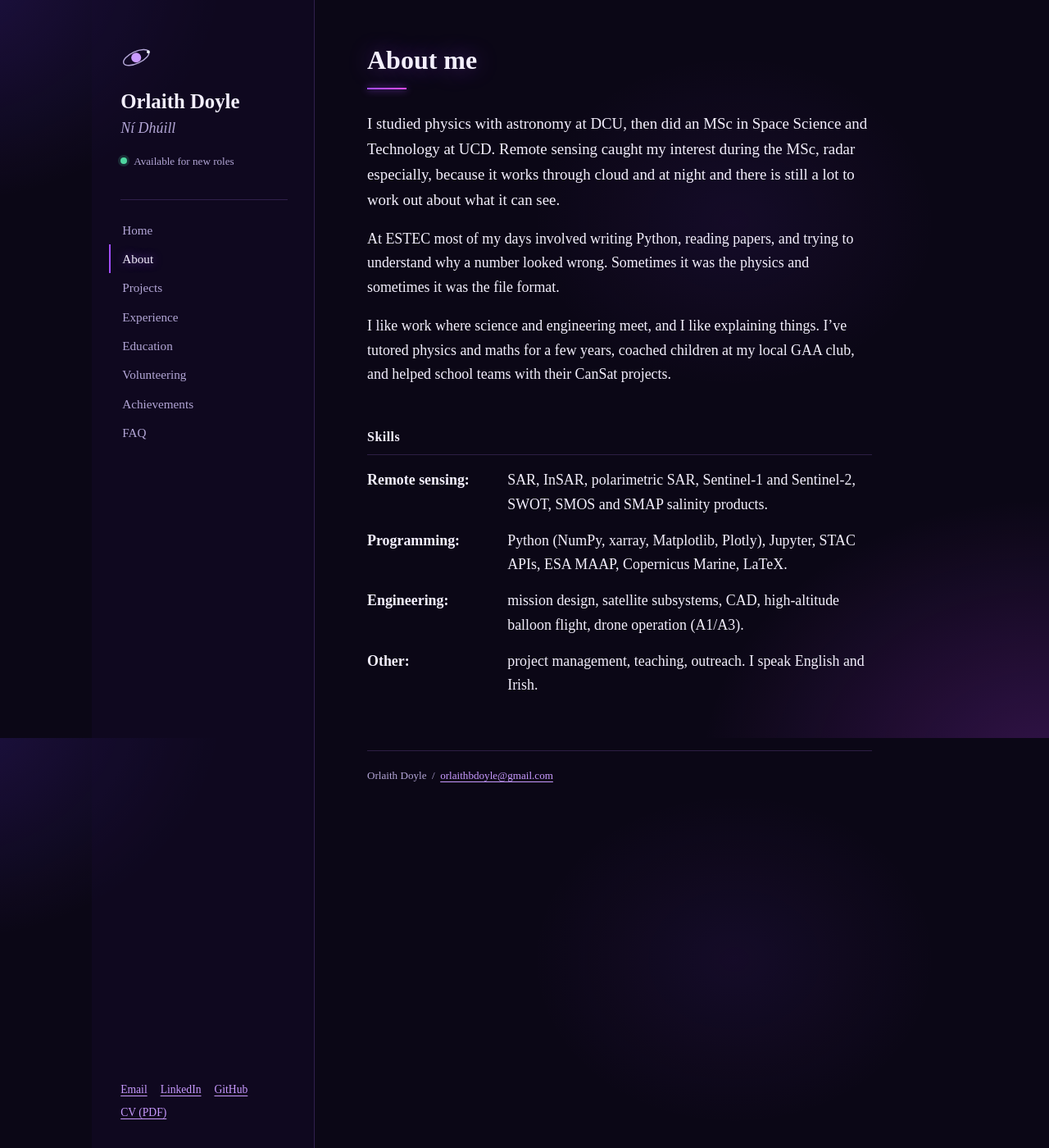
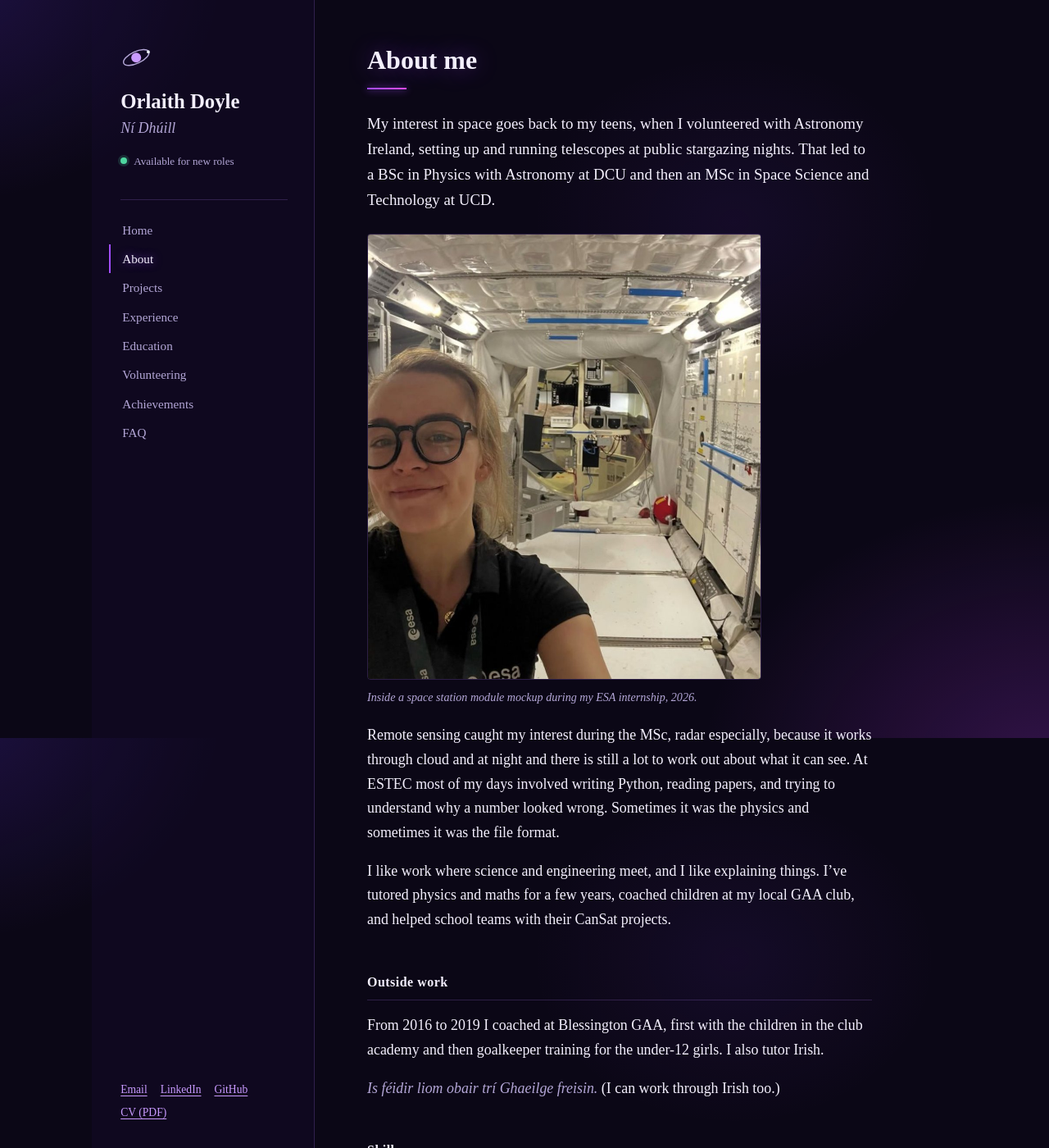
Before and after one commit to orlaithdoyle/orlaithdoyle.github.io, a Jekyll site: the page built from about.md, in a window 1280 px wide and 1400 px high. Shown: the whole window at 82% size. Built offline with Jekyll 4.4.1, drawn with Linux system fonts in a browser that asks for light colours.

Commit message:
Add my photo (home and About), how I got into space, outside work, and a line in Irish

```diff
--- a/about.md
+++ b/about.md
@@ -4,11 +4,20 @@ title: About
 
 # About me
 
-I studied physics with astronomy at DCU, then did an MSc in Space Science and Technology at UCD. Remote sensing caught my interest during the MSc, radar especially, because it works through cloud and at night and there is still a lot to work out about what it can see.
+My interest in space goes back to my teens, when I volunteered with Astronomy Ireland, setting up and running telescopes at public stargazing nights. That led to a BSc in Physics with Astronomy at DCU and then an MSc in Space Science and Technology at UCD.
 
-At ESTEC most of my days involved writing Python, reading papers, and trying to understand why a number looked wrong. Sometimes it was the physics and sometimes it was the file format.
+![Orlaith in a space station module mockup, wearing an ESA top and lanyard](photos/esa-module.jpg)
+*Inside a space station module mockup during my ESA internship, 2026.*
+
+Remote sensing caught my interest during the MSc, radar especially, because it works through cloud and at night and there is still a lot to work out about what it can see. At ESTEC most of my days involved writing Python, reading papers, and trying to understand why a number looked wrong. Sometimes it was the physics and sometimes it was the file format.
 
 I like work where science and engineering meet, and I like explaining things. I've tutored physics and maths for a few years, coached children at my local GAA club, and helped school teams with their CanSat projects.
+
+## Outside work
+
+From 2016 to 2019 I coached at Blessington GAA, first with the children in the club academy and then goalkeeper training for the under-12 girls. I also tutor Irish.
+
+*Is féidir liom obair trí Ghaeilge freisin.* (I can work through Irish too.)
 
 ## Skills
 
--- a/style.css
+++ b/style.css
@@ -67,8 +67,8 @@ li::before{content:"";position:absolute;left:0;top:.72em;width:.42rem;height:.42
 /* Photos */
 main img{max-width:100%;height:auto;border:1px solid var(--lines);display:block;margin:1.6rem 0 .4rem;border-radius:4px}
 main img + em, main p:has(> img) + p:has(> em:only-child){font-size:.88rem}
-main img.portrait{width:9.5rem;aspect-ratio:1;object-fit:cover;border-radius:50%;margin:0 0 2rem;
-  box-shadow:0 0 0 6px transparent,0 0 0 7px rgba(60,198,242,.45)}
+main img.portrait{float:right;width:11.5rem;aspect-ratio:1;object-fit:cover;object-position:30% 50%;border-radius:50%;margin:.3rem 0 1.2rem 2rem;border-color:rgba(201,155,255,.5);
+  box-shadow:0 0 0 6px rgba(11,7,22,.9),0 0 0 7px rgba(162,77,255,.6),0 0 30px rgba(162,77,255,.45)}
 
 /* Home page: the first paragraph reads as an introduction */
 main > p:first-of-type{font-size:1.18rem;line-height:1.65}
@@ -117,6 +117,7 @@ body{background-color:transparent}
   .contact{padding-top:1rem}
   main{padding:2.2rem 1.4rem 2.5rem}
   p:has(> strong:first-child){display:block}
+  main img.portrait{float:none;width:9rem;margin:0 0 1.4rem}
 }
 /* Frosted glass panels around each project, job and course */
 .panel{background:var(--glass);border:1px solid var(--lines);border-radius:14px;padding:1.3rem 1.5rem .4rem;margin:1.2rem 0;
@@ -129,3 +130,5 @@ body{background-color:transparent}
 .orb{display:block;width:100%;height:clamp(220px,32vw,320px);margin:-1.2rem 0 1.4rem}
 
 @media print{.side{display:none}.shell{display:block}body{background:#fff;color:#000}body::after{display:none}}
+main h2{clear:both}
+main p > img:not(.portrait){max-height:34rem;width:auto}
```
Also changed, not shown: index.md (+2 -2 lines), photo.jpg (added), photos/esa-module.jpg (added).
